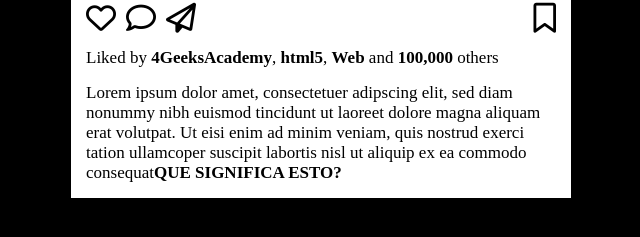
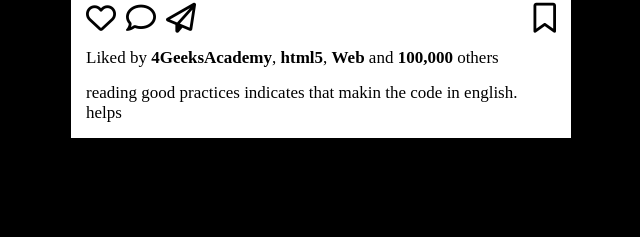
Before and after one commit to 4GeeksAcademy/cesarmendez1-postinstagram, a plain HTML site: page index.html in a window 1280 px wide. Shown: the part 507-744 px from the top of the page, without its empty margins (319-959 px from the left). Drawn offline with Linux system fonts and the light colour scheme.

Commit message:
se reorganizaron todos los div, se coloco la url de la imagen en una sola linea,escribi los textox en ingles, reorganice <p> para que se entendiera y se viera donde abre y donde cierra p

```diff
--- a/index.html
+++ b/index.html
@@ -1,5 +1,5 @@
+<html lang="en">
 
-<html lang="en">
 <head>
     <link rel="stylesheet" href="/styles.css">
     <script src="https://kit.fontawesome.com/f7ac2fde1b.js" crossorigin="anonymous"></script>
@@ -17,7 +17,7 @@
             </div>
             <i class="fas fa-3x fa-ellipsis-v"></i>
         </div>
-        <img src="https://storage.googleapis.com/breathecode-asset-images/800dcb7e37ce3458a2b187970249318da2b03c898d9d6a20f1c05898b67524a0.png?raw=true" >
+        <img src="https://storage.googleapis.com/breathecode-asset-images/800dcb7e37ce3458a2b187970249318da2b03c898d9d6a20f1c05898b67524a0.png?raw=true">
         <div class="content">
             <div class="icons flex-container">
                 <div class="icon">
@@ -38,11 +38,15 @@
                 </div>
             </div>
             <div class="likes">
-                <p>Liked by <strong>4GeeksAcademy</strong>, <strong>html5</strong>, <strong>Web</strong> and
+                <p>
+                    Liked by <strong>4GeeksAcademy</strong>, <strong>html5</strong>, <strong>Web</strong> and
                     <strong>100,000</strong>
-                    others</p>
+                    others
+                </p>
             </div>
-            <p>Lorem ipsum dolor amet, consectetuer adipscing elit, sed diam nonummy nibh euismod tincidunt ut laoreet dolore magna aliquam erat volutpat. Ut eisi enim ad minim veniam, quis nostrud exerci tation ullamcoper suscipit labortis nisl ut aliquip ex ea commodo consequat<strong>QUE SIGNIFICA ESTO?</strong></p>
+            <p>
+                reading good practices indicates that makin the code in english. helps
+            </p>
         </div>
     </div>
 </body>
```
